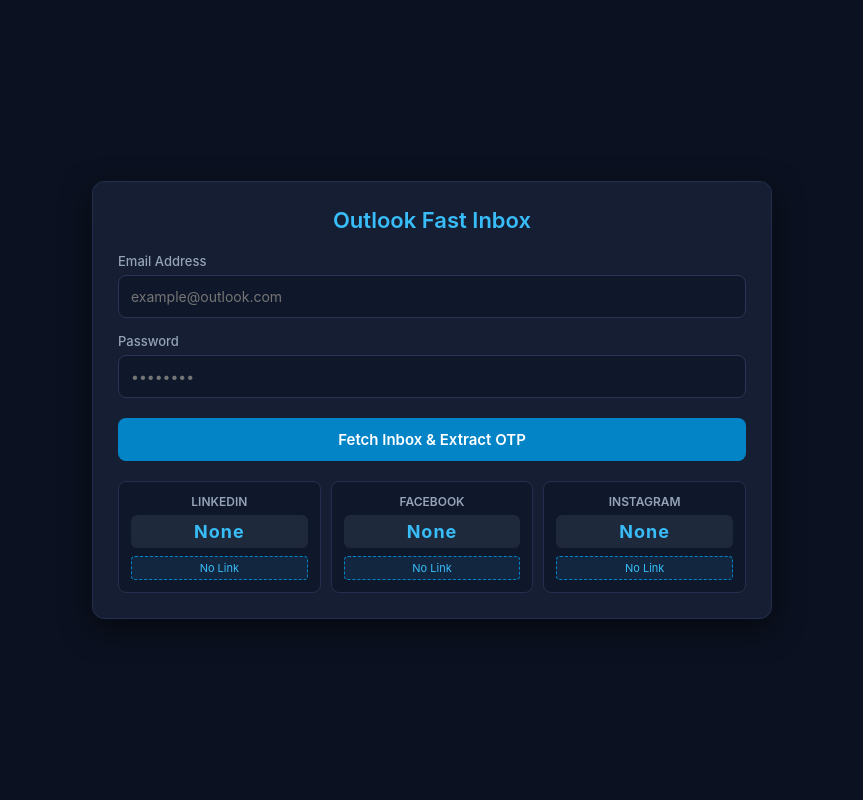
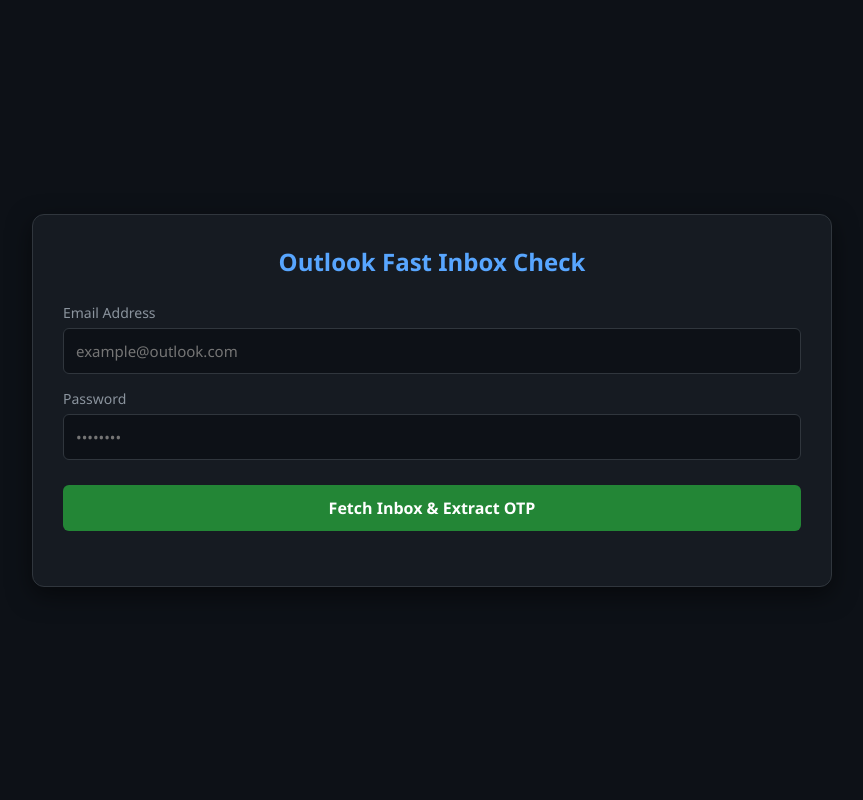
Before and after one commit to Amin26-colab/outlook-checker, a FastAPI app: page / in a window 1280 px wide. Shown: the whole page, without its empty margins (208-1071 px from the left). Run offline with FastAPI, Linux system fonts and the light colour scheme.

Commit message:
Update index.html

```diff
--- a/templates/index.html
+++ b/templates/index.html
@@ -5,196 +5,196 @@
     <meta name="viewport" content="width=device-width, initial-scale=1.0">
     <title>Outlook Fast Inbox</title>
     <style>
-        * { box-sizing: border-box; font-family: -apple-system, BlinkMacSystemFont, "Segoe UI", Roboto, Helvetica, Arial, sans-serif; }
-        body { background-color: #0b1120; color: #f1f5f9; margin: 0; padding: 20px 15px; display: flex; justify-content: center; align-items: center; min-height: 100vh; }
-        .main-card { background: #151e32; border: 1px solid #23304d; border-radius: 12px; width: 100%; max-width: 680px; padding: 25px; box-shadow: 0 10px 30px rgba(0,0,0,0.5); }
-        h2 { color: #38bdf8; text-align: center; margin-top: 0; margin-bottom: 20px; font-weight: 600; font-size: 22px; }
+        * { box-sizing: border-box; margin: 0; padding: 0; font-family: 'Segoe UI', Tahoma, Geneva, Verdana, sans-serif; }
+        body { background-color: #0d1117; color: #c9d1d9; display: flex; justify-content: center; align-items: center; min-height: 100vh; padding: 20px; }
+        .container { width: 100%; max-width: 800px; background: #161b22; padding: 30px; border-radius: 12px; box-shadow: 0 8px 24px rgba(0,0,0,0.5); border: 1px solid #30363d; }
+        h2 { text-align: center; color: #58a6ff; margin-bottom: 25px; }
+        .form-group { margin-bottom: 15px; }
+        label { display: block; margin-bottom: 6px; color: #8b949e; font-size: 14px; }
+        input[type="text"], input[type="password"] { width: 100%; padding: 12px; background: #0d1117; border: 1px solid #30363d; border-radius: 6px; color: #fff; font-size: 15px; outline: none; }
+        input:focus { border-color: #58a6ff; }
+        button { width: 100%; padding: 12px; background-color: #238636; color: #fff; border: none; border-radius: 6px; font-size: 16px; font-weight: bold; cursor: pointer; margin-top: 10px; transition: 0.2s; }
+        button:hover { background-color: #2ea043; }
+        button:disabled { background-color: #484f58; cursor: not-allowed; }
+        .otp-container { display: grid; grid-template-columns: repeat(3, 1fr); gap: 15px; margin-top: 25px; }
+        .otp-box { background: #21262d; padding: 15px; border-radius: 8px; text-align: center; border: 1px solid #30363d; }
+        .otp-box h4 { color: #8b949e; font-size: 13px; margin-bottom: 8px; text-transform: uppercase; }
+        .otp-code { font-size: 20px; font-weight: bold; color: #58a6ff; margin-bottom: 8px; word-break: break-all; }
+        .otp-link-btn { display: inline-block; font-size: 12px; color: #fff; background: #1f6beb; text-decoration: none; padding: 6px 12px; border-radius: 4px; font-weight: 600; margin-top: 5px; word-break: break-all; }
+        .otp-link-btn:hover { background: #388bfd; }
+        .email-list { margin-top: 25px; }
+        .email-item { background: #21262d; padding: 12px 15px; border-radius: 6px; margin-bottom: 10px; border-left: 4px solid #58a6ff; cursor: pointer; transition: 0.2s; }
+        .email-item:hover { background: #30363d; }
+        .email-header { display: flex; justify-content: space-between; font-size: 13px; color: #8b949e; margin-bottom: 5px; }
+        .email-sender { font-weight: bold; color: #f0f6fc; }
+        .email-subject { font-size: 14px; font-weight: 600; color: #c9d1d9; margin-bottom: 4px; }
+        .email-preview { font-size: 13px; color: #8b949e; display: -webkit-box; -webkit-line-clamp: 2; -webkit-box-orient: vertical; overflow: hidden; }
+        .error-msg { background: rgba(248, 81, 73, 0.15); color: #f85149; padding: 12px; border-radius: 6px; border: 1px solid #f85149; margin-top: 20px; text-align: center; display: none; }
+        .loader { display: none; text-align: center; margin-top: 15px; color: #58a6ff; }
 
-        .form-group { margin-bottom: 15px; }
-        label { font-size: 13px; color: #94a3b8; display: block; margin-bottom: 6px; font-weight: 500; }
-        input[type="text"], input[type="password"] { width: 100%; padding: 12px; background: #0f172a; border: 1px solid #283654; border-radius: 8px; font-size: 14px; color: #ffffff; outline: none; transition: 0.2s; }
-        input:focus { border-color: #38bdf8; box-shadow: 0 0 8px rgba(56, 189, 248, 0.2); }
-        button { width: 100%; background: #0284c7; color: white; border: none; padding: 12px; border-radius: 8px; font-size: 15px; font-weight: 600; cursor: pointer; transition: 0.2s; margin-top: 5px; }
-        button:hover { background: #0369a1; }
-        button:disabled { background: #334155; cursor: not-allowed; opacity: 0.7; }
-
-        /* OTP Dashboard Section */
-        .otp-container { display: grid; grid-template-columns: repeat(3, 1fr); gap: 10px; margin-top: 20px; }
-        .otp-card { background: #0f172a; border: 1px solid #23304d; border-radius: 8px; padding: 12px; text-align: center; position: relative; }
-        .otp-card .title { font-size: 12px; font-weight: 600; color: #94a3b8; margin-bottom: 6px; text-transform: uppercase; }
-        .otp-card .code-box { font-size: 18px; font-weight: bold; color: #38bdf8; background: #1e293b; padding: 6px; border-radius: 6px; cursor: pointer; letter-spacing: 1px; user-select: all; }
-        .otp-card .code-box:hover { background: #334155; }
-        .otp-card .link-btn { display: block; margin-top: 8px; font-size: 11px; color: #38bdf8; text-decoration: none; word-break: break-all; background: rgba(56, 189, 248, 0.1); padding: 4px; border-radius: 4px; border: 1px dashed #0284c7; cursor: pointer; }
-
-        /* Error Box */
-        .error-message { color: #f87171; background: rgba(239, 68, 68, 0.1); border: 1px solid rgba(239, 68, 68, 0.3); padding: 12px; border-radius: 8px; margin-top: 15px; text-align: center; font-size: 13px; display: none; }
-
-        /* Inbox List Container */
-        .inbox-wrapper { margin-top: 25px; display: none; }
-        .inbox-header { font-size: 15px; font-weight: 600; color: #e2e8f0; margin-bottom: 12px; display: flex; justify-content: space-between; align-items: center; }
-        .inbox-list { max-height: 400px; overflow-y: auto; padding-right: 5px; }
-        .inbox-list::-webkit-scrollbar { width: 6px; }
-        .inbox-list::-webkit-scrollbar-track { background: #0f172a; }
-        .inbox-list::-webkit-scrollbar-thumb { background: #334155; border-radius: 4px; }
-
-        .email-card { background: #131c31; border: 1px solid #212e4a; border-radius: 10px; padding: 14px 16px; margin-bottom: 12px; cursor: pointer; transition: 0.15s; }
-        .email-card:hover { border-color: #38bdf8; }
-        .email-subject { font-size: 14px; font-weight: 600; color: #f8fafc; margin-bottom: 3px; }
-        .email-sender { font-size: 12px; color: #94a3b8; margin-bottom: 6px; }
-        .email-preview { font-size: 12px; color: #64748b; white-space: nowrap; overflow: hidden; text-overflow: ellipsis; }
-
-        /* Modal Popup for Full Email */
-        .modal-overlay { display: none; position: fixed; top: 0; left: 0; width: 100%; height: 100%; background: rgba(0,0,0,0.8); backdrop-filter: blur(4px); z-index: 1000; justify-content: center; align-items: center; padding: 15px; }
-        .modal-content { background: #151e32; border: 1px solid #23304d; border-radius: 12px; width: 100%; max-width: 600px; padding: 20px; max-height: 85vh; overflow-y: auto; position: relative; }
-        .modal-close { position: absolute; top: 12px; right: 15px; font-size: 22px; color: #94a3b8; cursor: pointer; }
-        .modal-subject { font-size: 16px; font-weight: bold; color: #f8fafc; margin-bottom: 8px; padding-right: 25px; }
-        .modal-sender { font-size: 12px; color: #38bdf8; margin-bottom: 15px; border-bottom: 1px solid #23304d; padding-bottom: 10px; }
-        .modal-body { font-size: 13px; color: #cbd5e1; line-height: 1.6; white-space: pre-wrap; word-break: break-word; }
+        /* Modal Styles */
+        .modal-overlay { position: fixed; top: 0; left: 0; width: 100%; height: 100%; background: rgba(0,0,0,0.75); display: none; justify-content: center; align-items: center; z-index: 1000; }
+        .modal-body-content { background: #161b22; width: 90%; max-width: 650px; max-height: 80vh; border-radius: 10px; padding: 20px; border: 1px solid #30363d; overflow-y: auto; color: #c9d1d9; position: relative; }
+        .close-btn { position: absolute; top: 15px; right: 20px; font-size: 20px; cursor: pointer; color: #8b949e; }
+        .close-btn:hover { color: #fff; }
     </style>
 </head>
 <body>
 
-<div class="main-card">
-    <h2>Outlook Fast Inbox</h2>
+<div class="container">
+    <h2>Outlook Fast Inbox Check</h2>
 
-    <form id="checkerForm">
+    <form id="fetchForm">
         <div class="form-group">
             <label>Email Address</label>
-            <input type="text" id="email" name="email" placeholder="example@outlook.com" required>
+            <input type="text" id="email" required placeholder="example@outlook.com">
         </div>
         <div class="form-group">
             <label>Password</label>
-            <input type="password" id="password" name="password" placeholder="••••••••" required>
+            <input type="password" id="password" required placeholder="••••••••">
         </div>
         <button type="submit" id="submitBtn">Fetch Inbox & Extract OTP</button>
     </form>
 
-    <!-- OTP Section -->
-    <div class="otp-container">
-        <div class="otp-card">
-            <div class="title">LinkedIn</div>
-            <div class="code-box" id="linkedinOtp" onclick="copyText(this)">None</div>
-            <div class="link-btn" id="linkedinLink" onclick="copyText(this)">No Link</div>
+    <div class="loader" id="loader">ওয়েট করুন, ইনবক্স লোড হচ্ছে...</div>
+    <div class="error-msg" id="errorBox"></div>
+
+    <div class="otp-container" id="otpBoxContainer" style="display: none;">
+        <div class="otp-box">
+            <h4>LINKEDIN</h4>
+            <div class="otp-code" id="linkedinCode">None</div>
+            <div id="linkedinLink"></div>
         </div>
-        <div class="otp-card">
-            <div class="title">Facebook</div>
-            <div class="code-box" id="facebookOtp" onclick="copyText(this)">None</div>
-            <div class="link-btn" id="facebookLink" onclick="copyText(this)">No Link</div>
+        <div class="otp-box">
+            <h4>FACEBOOK</h4>
+            <div class="otp-code" id="facebookCode">None</div>
+            <div id="facebookLink"></div>
         </div>
-        <div class="otp-card">
-            <div class="title">Instagram</div>
-            <div class="code-box" id="instagramOtp" onclick="copyText(this)">None</div>
-            <div class="link-btn" id="instagramLink" onclick="copyText(this)">No Link</div>
+        <div class="otp-box">
+            <h4>INSTAGRAM</h4>
+            <div class="otp-code" id="instagramCode">None</div>
+            <div id="instagramLink"></div>
         </div>
     </div>
 
-    <div id="errorMessage" class="error-message"></div>
-
-    <!-- Inbox List -->
-    <div id="inboxWrapper" class="inbox-wrapper">
-        <div class="inbox-header">
-            <span>Inbox Messages</span>
-            <span id="mailCount" style="font-size: 12px; color: #94a3b8;"></span>
-        </div>
-        <div id="inboxList" class="inbox-list"></div>
-    </div>
+    <div class="email-list" id="emailList"></div>
 </div>
 
-<!-- Email View Modal -->
-<div id="mailModal" class="modal-overlay">
-    <div class="modal-content">
-        <span class="modal-close" id="modalClose">&times;</span>
-        <div class="modal-subject" id="mSubject"></div>
-        <div class="modal-sender" id="mSender"></div>
-        <div class="modal-body" id="mBody"></div>
+<!-- Email Full Content Modal -->
+<div class="modal-overlay" id="emailModal">
+    <div class="modal-body-content">
+        <span class="close-btn" onclick="closeModal()">&times;</span>
+        <h3 id="modalSubject" style="color: #58a6ff; margin-bottom: 10px;"></h3>
+        <p id="modalSender" style="font-size: 13px; color: #8b949e; margin-bottom: 15px;"></p>
+        <hr style="border-color: #30363d; margin-bottom: 15px;">
+        <div id="modalBody" style="white-space: pre-wrap; font-size: 14px; line-height: 1.6;"></div>
     </div>
 </div>
 
 <script>
 function escapeHtml(text) {
     if (!text) return '';
-    return text
+    return String(text)
         .replace(/&/g, "&amp;")
         .replace(/</g, "&lt;")
         .replace(/>/g, "&gt;")
         .replace(/"/g, "&quot;")
         .replace(/'/g, "&#039;");
 }
-    document.getElementById("checkerForm").addEventListener("submit", async function(e) {
+
+let loadedEmails = [];
+
+document.getElementById('fetchForm').addEventListener('submit', async function(e) {
     e.preventDefault();
 
-        const submitBtn = document.getElementById("submitBtn");
-        const errorMessage = document.getElementById("errorMessage");
-        const inboxWrapper = document.getElementById("inboxWrapper");
-        const inboxList = document.getElementById("inboxList");
+    const email = document.getElementById('email').value;
+    const password = document.getElementById('password').value;
+    const submitBtn = document.getElementById('submitBtn');
+    const loader = document.getElementById('loader');
+    const errorBox = document.getElementById('errorBox');
+    const emailList = document.getElementById('emailList');
+    const otpBoxContainer = document.getElementById('otpBoxContainer');
 
+    errorBox.style.display = 'none';
+    emailList.innerHTML = '';
+    otpBoxContainer.style.display = 'none';
     submitBtn.disabled = true;
-        submitBtn.innerText = "Processing...";
-        errorMessage.style.display = "none";
-        inboxWrapper.style.display = "none";
-        inboxList.innerHTML = "";
+    loader.style.display = 'block';
 
-        const formData = new FormData(e.target);
+    const formData = new FormData();
+    formData.append('email', email);
+    formData.append('password', password);
 
     try {
-            const response = await fetch("/fetch-inbox", { method: "POST", body: formData });
+        const response = await fetch('/fetch-inbox', {
+            method: 'POST',
+            body: formData
+        });
+
         const data = await response.json();
 
         if (data.success) {
-                // Update OTPs
-                document.getElementById("linkedinOtp").innerText = data.otps.linkedin.code || "None";
-                document.getElementById("linkedinLink").innerText = data.otps.linkedin.link ? "Copy Link" : "No Link";
-                document.getElementById("linkedinLink").setAttribute("data-link", data.otps.linkedin.link || "");
+            if (data.otps) {
+                otpBoxContainer.style.display = 'grid';
 
-                document.getElementById("facebookOtp").innerText = data.otps.facebook.code || "None";
-                document.getElementById("facebookLink").innerText = data.otps.facebook.link ? "Copy Link" : "No Link";
-                document.getElementById("facebookLink").setAttribute("data-link", data.otps.facebook.link || "");
+                ['linkedin', 'facebook', 'instagram'].forEach(platform => {
+                    const otpData = data.otps[platform];
+                    const codeElem = document.getElementById(`${platform}Code`);
+                    const linkElem = document.getElementById(`${platform}Link`);
 
-                document.getElementById("instagramOtp").innerText = data.otps.instagram.code || "None";
-                document.getElementById("instagramLink").innerText = data.otps.instagram.link ? "Copy Link" : "No Link";
-                document.getElementById("instagramLink").setAttribute("data-link", data.otps.instagram.link || "");
+                    codeElem.innerText = otpData.code || 'None';
+                    if (otpData.link) {
+                        linkElem.innerHTML = `<a href="${escapeHtml(otpData.link)}" target="_blank" class="otp-link-btn">Open Link</a>`;
+                    } else {
+                        linkElem.innerHTML = '<span style="font-size:12px; color:#484f58;">No Link</span>';
+                    }
+                });
+            }
 
-                // Render Emails
-                document.getElementById("mailCount").innerText = `Total: ${data.emails.length}`;
-                data.emails.forEach(email => {
-                    const card = document.createElement("div");
-                    card.className = "email-card";
-                    card.innerHTML = `
-                        <div class="email-subject">${escapeHtml(email.subject)}</div>
-                        <div class="email-sender">${escapeHtml(email.sender)}</div>
-                        <div class="email-preview">${escapeHtml(email.preview)}</div>
+            if (data.emails && data.emails.length > 0) {
+                loadedEmails = data.emails;
+                let html = '';
+                data.emails.forEach((item, index) => {
+                    html += `
+                        <div class="email-item" onclick="openModal(${index})">
+                            <div class="email-header">
+                                <span class="email-sender">${escapeHtml(item.sender)}</span>
+                                <span>${escapeHtml(item.date)}</span>
+                            </div>
+                            <div class="email-subject">${escapeHtml(item.subject)}</div>
+                            <div class="email-preview">${escapeHtml(item.preview)}</div>
+                        </div>
                     `;
-                    card.addEventListener("click", () => {
-                        document.getElementById("mSubject").innerText = email.subject;
-                        document.getElementById("mSender").innerText = `From: ${email.sender}`;
-                        document.getElementById("mBody").innerText = email.full_body || email.preview;
-                        document.getElementById("mailModal").style.display = "flex";
                 });
-                    inboxList.appendChild(card);
-                });
-                inboxWrapper.style.display = "block";
+                emailList.innerHTML = html;
+            }
         } else {
-                throw new Error(data.error || "Failed to load.");
+            errorBox.innerText = data.error || 'একটি ত্রুটি ঘটেছে।';
+            errorBox.style.display = 'block';
         }
+
     } catch (err) {
-            errorMessage.innerText = err.message;
-            errorMessage.style.display = "block";
+        errorBox.innerText = 'সার্ভারের সাথে সংযোগ বিচ্ছিন্ন হয়েছে: ' + err.message;
+        errorBox.style.display = 'block';
     } finally {
         submitBtn.disabled = false;
-            submitBtn.innerText = "Fetch Inbox & Extract OTP";
+        loader.style.display = 'none';
     }
 });
 
-    function copyText(elem) {
-        const link = elem.getAttribute("data-link");
-        const val = link !== null ? link : elem.innerText;
-        if(val && val !== "None" && val !== "No Link") {
-            navigator.clipboard.writeText(val);
-            alert("Copied: " + val);
+function openModal(index) {
+    const email = loadedEmails[index];
+    if(email) {
+        document.getElementById('modalSubject').innerText = email.subject;
+        document.getElementById('modalSender').innerText = "From: " + email.sender + " (" + email.date + ")";
+        document.getElementById('modalBody').innerText = email.preview;
+        document.getElementById('emailModal').style.display = 'flex';
     }
 }
 
-    document.getElementById("modalClose").onclick = () => document.getElementById("mailModal").style.display = "none";
+function closeModal() {
+    document.getElementById('emailModal').style.display = 'none';
+}
 </script>
 
 </body>
```
Lines whose indentation alone changed are shown as unchanged.
